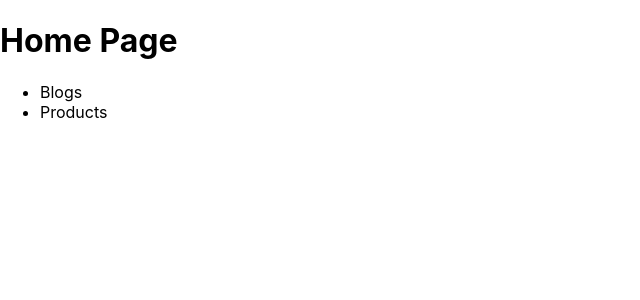
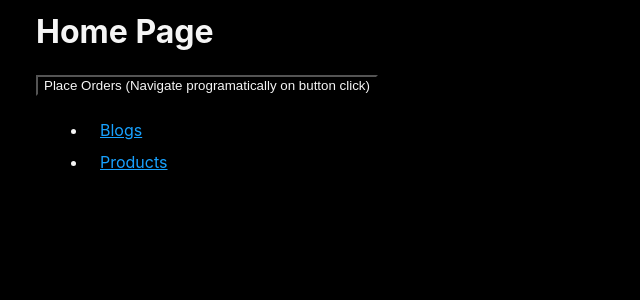
Before and after one commit to PrasanthReddy-Chittapu6683/NextJS-Tutorial, a Next.js app in the folder nextjs-concepts/: page / in a window 1280 px wide. Shown: the top 300 px of the page, without its empty margins (0-640 px from the left). Built offline with nearby package versions, Linux system fonts and the light colour scheme.

Commit message:
11-Navigating-Programmatically

```diff
--- a/nextjs-concepts/pages/index.js
+++ b/nextjs-concepts/pages/index.js
@@ -1,8 +1,17 @@
 import Link from 'next/link'
+import { useRouter } from 'next/router'
 
 function Home(params) {
+    const router = useRouter();
+
+    const handleClick = () => {
+        router.push('/product')
+    }
     return (<div>
         <h1>Home Page</h1>
+        <button onClick={handleClick}>
+            Place Orders (Navigate programatically on button click)
+        </button>
         <ul>
             <li>
                 <Link href='/blog'>
--- a/nextjs-concepts/styles/globals.css
+++ b/nextjs-concepts/styles/globals.css
@@ -7,10 +7,13 @@ body {
 }
 
 a {
-  color: inherit;
-  text-decoration: none;
+  color: #18a2ff;
+  text-decoration: underline;
 }
 
 * {
   box-sizing: border-box;
+  background-color: black;
+  color: whitesmoke;
+  margin: 12px
 }
```
